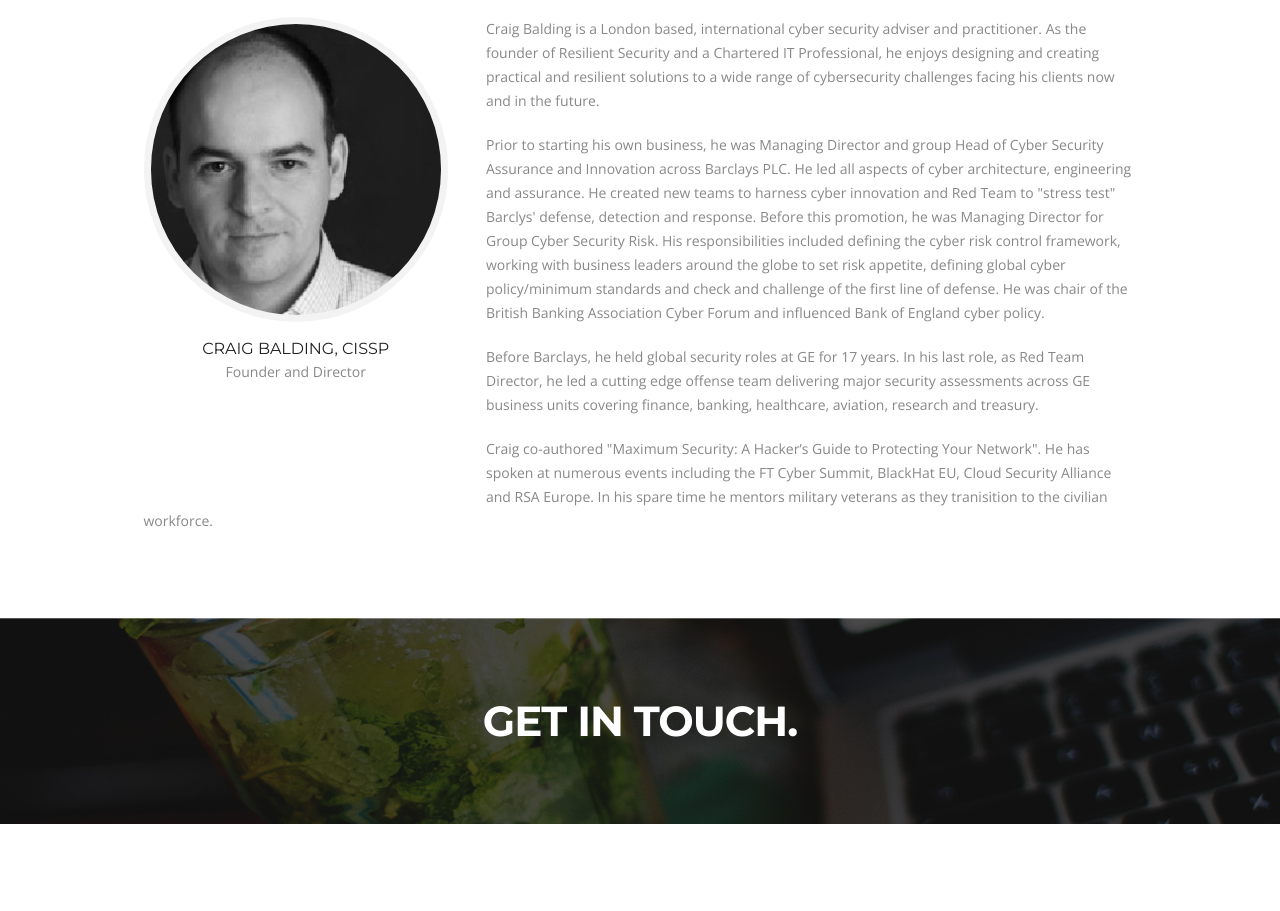
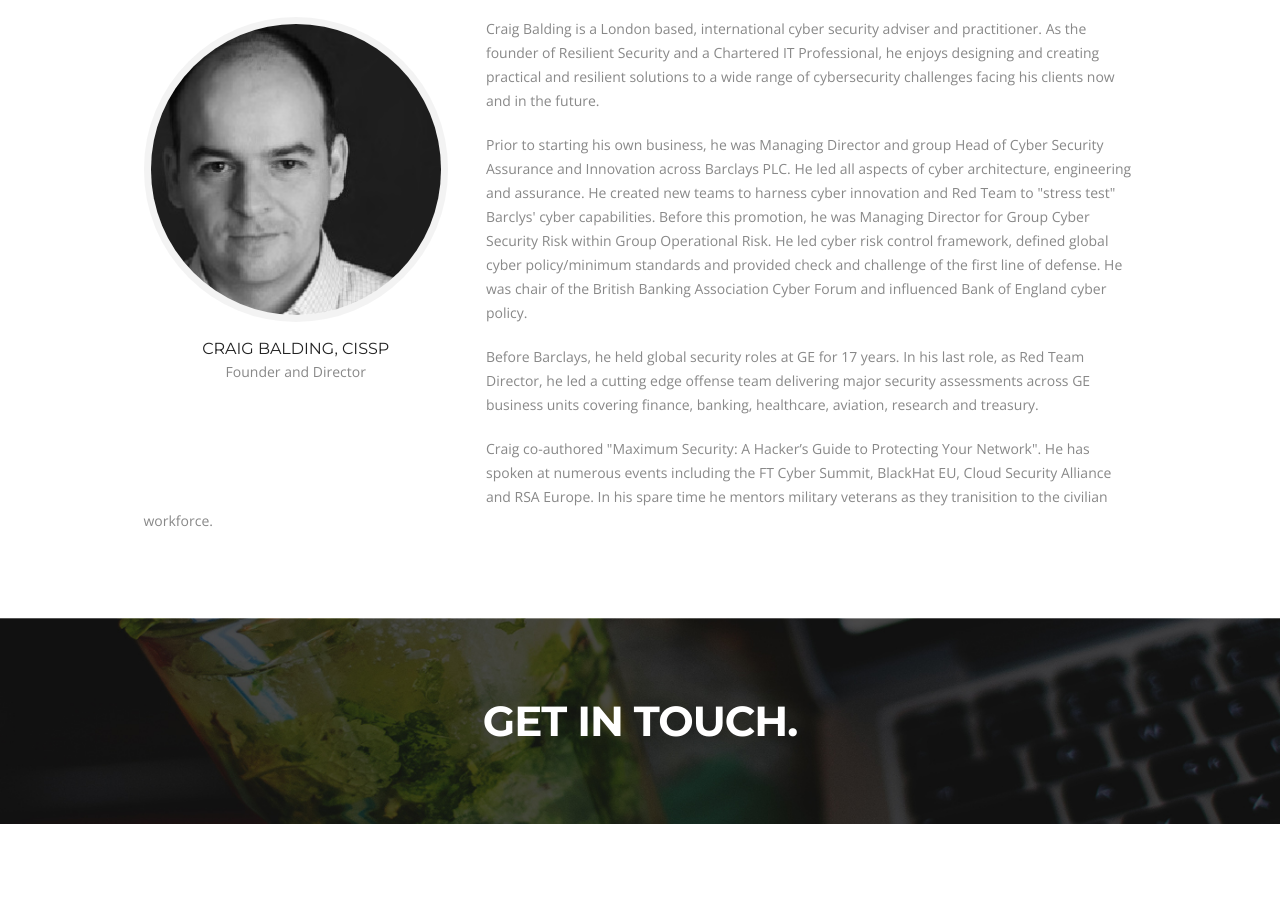
Before and after one commit to craigbalding/www.resilientsecurity.co.uk, a plain HTML site: page index.html in a window 1280 px wide. Shown: the part 2400-3311 px from the top of the page. Drawn offline with nearby package versions, Linux system fonts and the light colour scheme.

Commit message:
tweak bio

```diff
--- a/index.html
+++ b/index.html
@@ -224,7 +224,7 @@
                 <span class="wow fadeInDown delay-03s">Founder and Director</span>
             </div>
                 <p class="wow fadeInDown delay-04s">Craig Balding is a London based, international cyber security adviser and practitioner. As the founder of Resilient Security and a Chartered IT Professional, he enjoys designing and creating practical and resilient solutions to a wide range of cybersecurity challenges facing his clients now and in the future.</p><br>
-				<p class="wow fadeInDown delay-05s">Prior to starting his own business, he was Managing Director and group Head of Cyber Security Assurance and Innovation across Barclays PLC. He led all aspects of cyber architecture, engineering and assurance.  He created new teams to harness cyber innovation and Red Team to "stress test" Barclys' defense, detection and response.  Before this promotion, he was Managing Director for Group Cyber Security Risk. His responsibilities included defining the cyber risk control framework, working with business leaders around the globe to set risk appetite, defining global cyber policy/minimum standards and check and challenge of the first line of defense.  He was chair of the British Banking Association Cyber Forum and influenced Bank of England cyber policy.</p><br>
+				<p class="wow fadeInDown delay-05s">Prior to starting his own business, he was Managing Director and group Head of Cyber Security Assurance and Innovation across Barclays PLC. He led all aspects of cyber architecture, engineering and assurance.  He created new teams to harness cyber innovation and Red Team to "stress test" Barclys' cyber capabilities.  Before this promotion, he was Managing Director for Group Cyber Security Risk within Group Operational Risk.  He led cyber risk control framework, defined global cyber policy/minimum standards and provided check and challenge of the first line of defense.  He was chair of the British Banking Association Cyber Forum and influenced Bank of England cyber policy.</p><br>
 				<p class="wow fadeInDown delay-06s">Before Barclays, he held global security roles at GE for 17 years.  In his last role, as Red Team Director, he led a cutting edge offense team delivering major security assessments across GE business units covering finance, banking, healthcare, aviation, research and treasury.</p><br>
 				<p class="wow fadeInDown delay-07s">Craig co-authored "Maximum Security: A Hacker’s Guide to Protecting Your Network".  He has spoken at numerous events including the FT Cyber Summit, BlackHat EU, Cloud Security Alliance and RSA Europe.  In his spare time he mentors military veterans as they tranisition to the civilian workforce.</p>
         </div>
```
